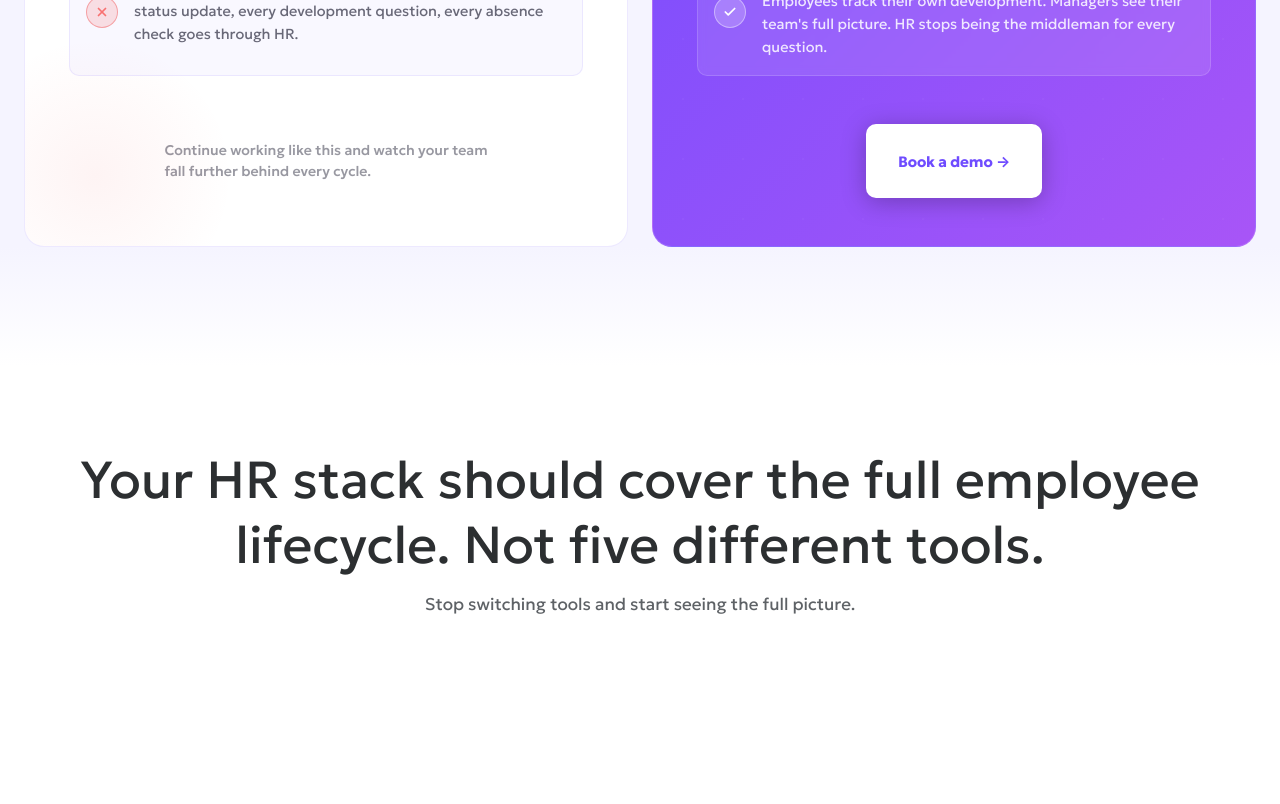
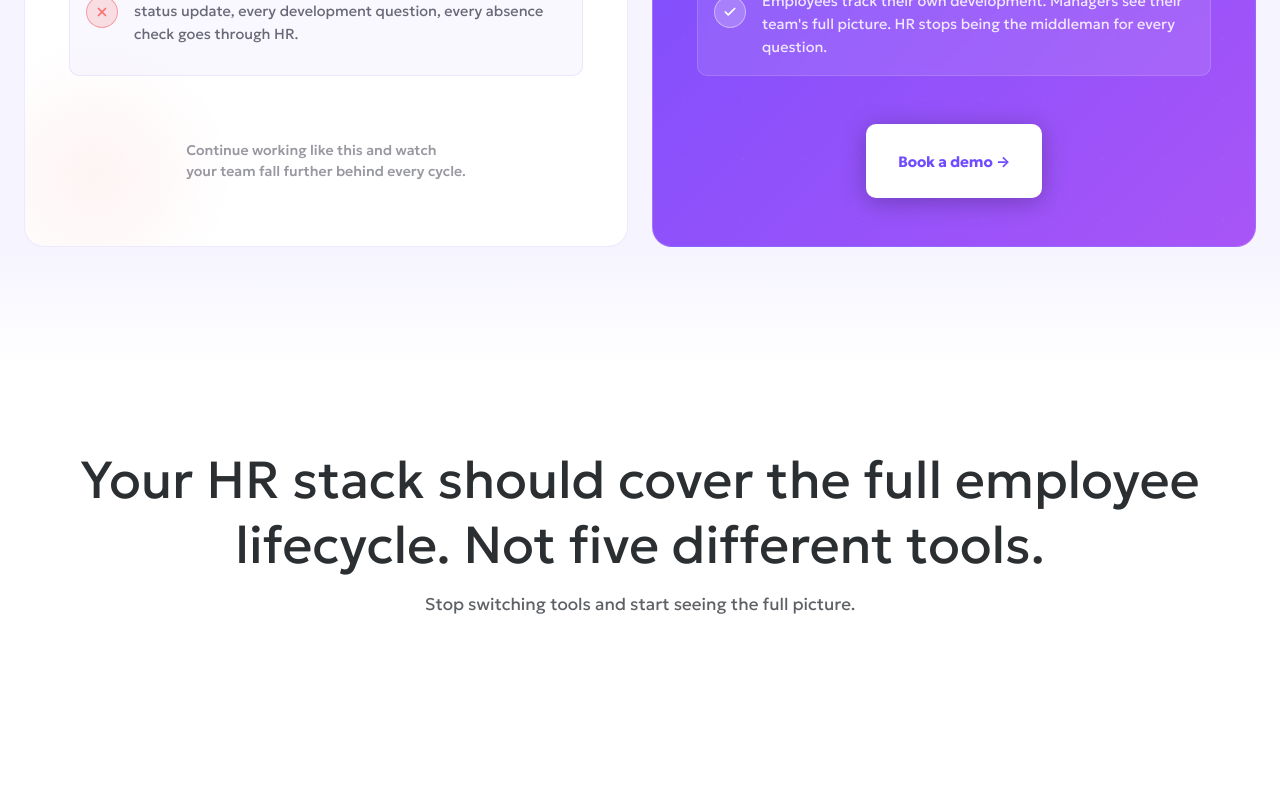
Before and after one commit to harunomic-acta/kadar-prototype, a plain HTML site: page index.html in a window 1280 px wide. Shown: the part 1740-2544 px from the top of the page. Drawn offline with Linux system fonts and the light colour scheme.

Commit message:
table center indent done linebreaks

```diff
--- a/index.html
+++ b/index.html
@@ -1282,7 +1282,7 @@
             <p class="ps-text">Managers and employees can't see their own data. Every status update, every development question, every absence check goes through HR.</p>
           </div>
           <div class="ps-card-cta ps-problem-cta">
-            <p class="ps-problem-note">Continue working like this and watch your team<br> fall further behind every cycle.</p>
+            <p class="ps-problem-note">Continue working like this and watch<br> your team fall further behind every cycle.</p>
           </div>
         </div>
 
```
